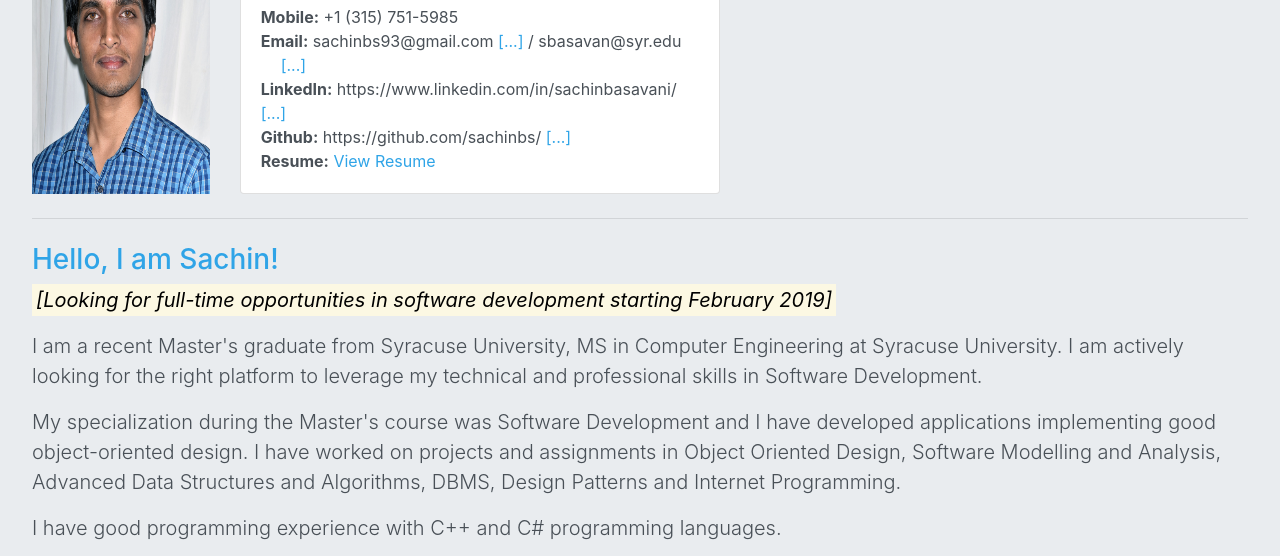
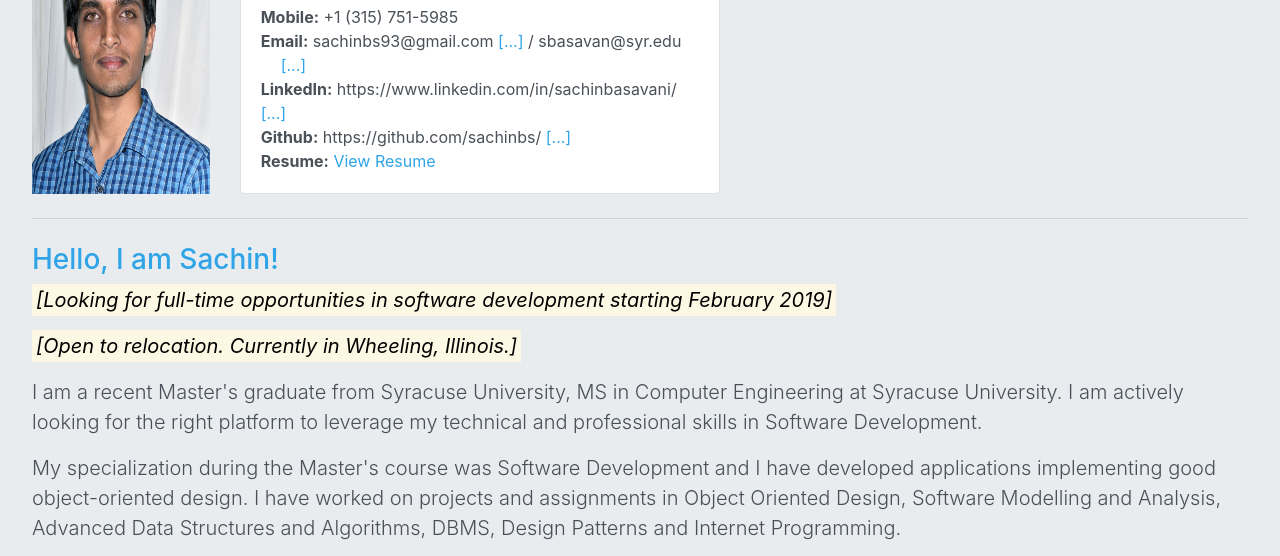
Before and after one commit to sachinbs/sachinbs.github.io, a plain HTML site: page index.html in a window 1280 px wide. Shown: the part 244-800 px from the top of the page. Drawn offline with nearby package versions, Linux system fonts and the light colour scheme.

Commit message:
Updating home

```diff
--- a/index.html
+++ b/index.html
@@ -93,6 +93,9 @@
     <h3>Hello, I am Sachin!</h3>
     <p class="lead">
       <mark><strong><i>[Looking for full-time opportunities in software development starting February 2019]</i></strong></mark>
+    </p>
+    <p class="lead">
+      <mark><strong><i>[Open to relocation. Currently in Wheeling, Illinois.]</i></strong></mark>
     </p>
     <p class="lead">
       I am a recent Master's graduate from Syracuse University, MS in Computer Engineering at Syracuse University.
```
